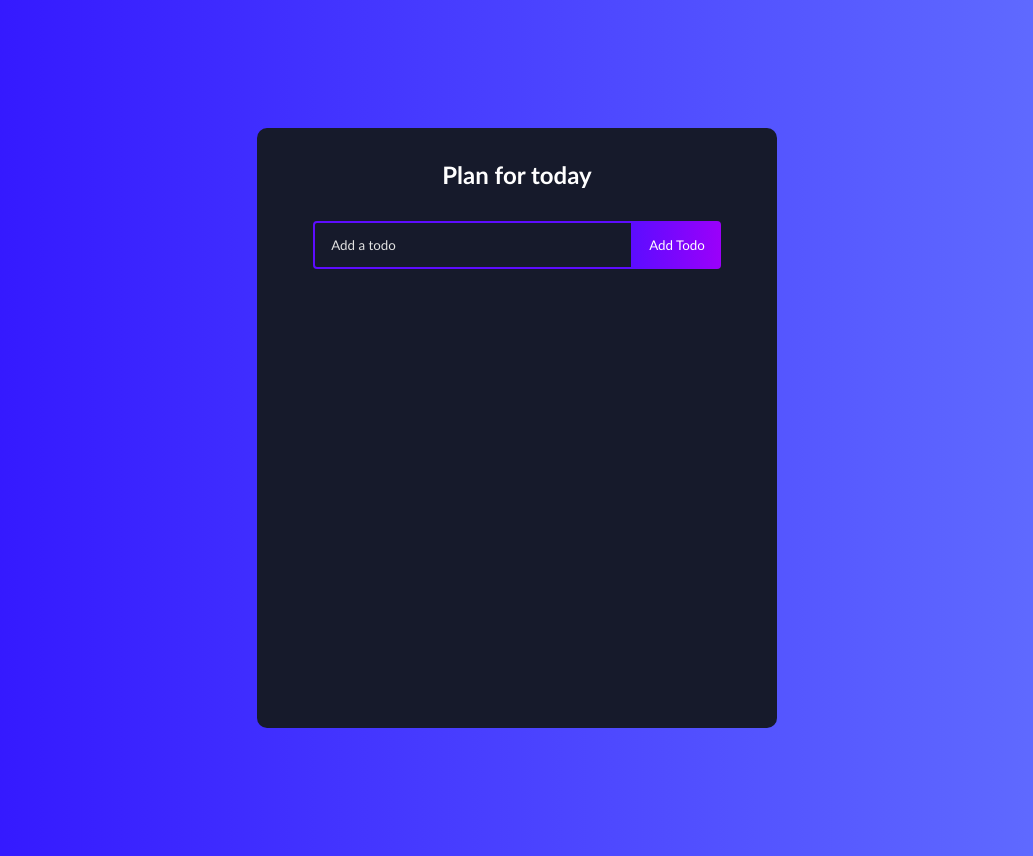
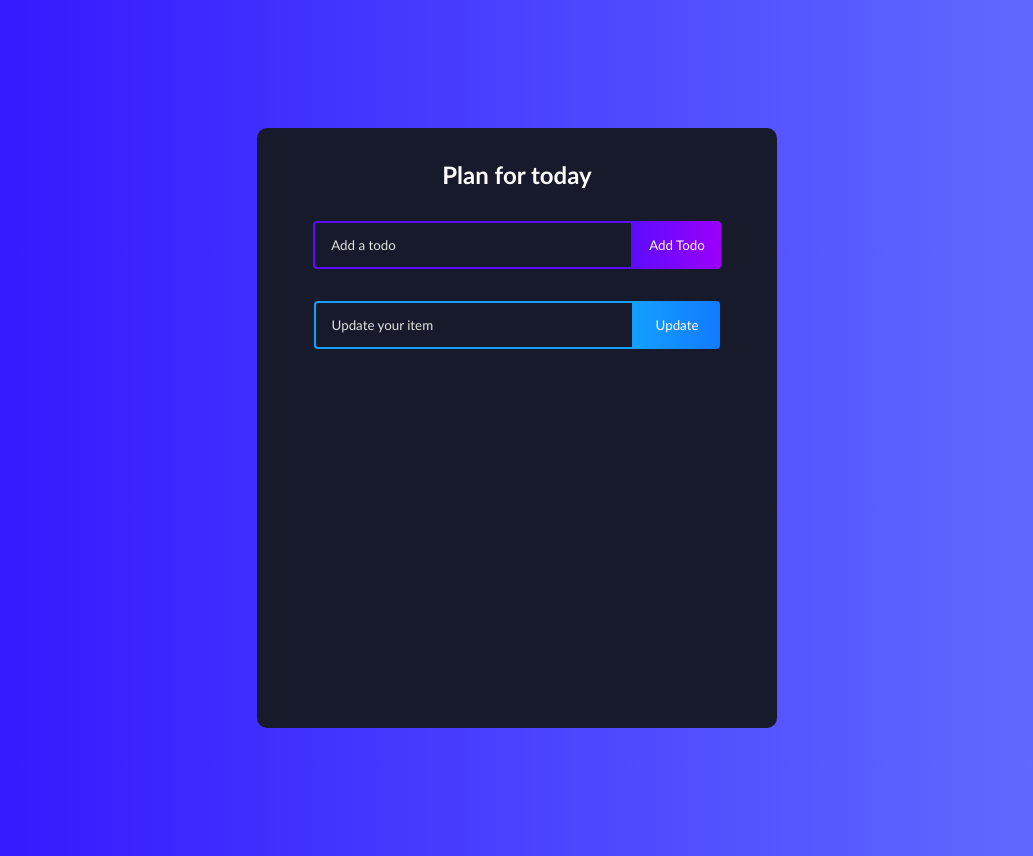
Before and after one commit to breznovic/todolist, a React (Create React App) app: page / in a window 1280 px wide. Shown: the whole page, without its empty margins (123-1156 px from the left). Built offline with nearby package versions, Linux system fonts and the light colour scheme.

Commit message:
Without refactoring

```diff
--- a/package.json
+++ b/package.json
@@ -19,6 +19,7 @@
     "axios": "^0.22.0",
     "react": "^17.0.2",
     "react-dom": "^17.0.2",
+    "react-icons": "^4.3.1",
     "react-redux": "^7.2.5",
     "react-scripts": "4.0.3",
     "redux": "^4.1.1",
--- a/src/components/Todo.tsx
+++ b/src/components/Todo.tsx
@@ -1,11 +1,51 @@
-import React from 'react'
+import React, {useState} from 'react'
 import '../App.css'
+import {v1} from "uuid";
+import {RiCloseCircleLine, TiEdit} from "react-icons/all";
+import TodoForm from "./TodoForm";
 
-function Todo() {
-
-    return <div className=''>
-
-    </div>
+type PropsType = {
+    todos: string
+    completeTodo: (id: string) => void
+    removeTodo: (id: string) => void
+    updateTodo: (id: string, newValue: string) => void
 }
 
-export default Todo
+function Todo(props: PropsType) {
+
+    const [edit, setEdit] = useState({
+        id: v1(),
+        value: ''
+    })
+
+    const submitUpdate = (value: string) => {
+        updateTodo(edit.id, value)
+        setEdit({
+            id: null,
+            value: ''
+        })
+    }
+
+    if (edit.id) {
+        return <TodoForm edit={edit}
+                         onSubmit={submitUpdate}
+                         />
+    }
+
+    return todos.map((todo, index) => (
+        <div className={todo.isComplete ? 'todo-row complete' : 'todo-row'} key={index}>
+            <div key={todo.id} onClick={() => completeTodo(todo.id)}>
+                {todo.text}
+            </div>
+            <div className='icons'>
+                <RiCloseCircleLine onClick={() => removeTodo(todo.id)}
+                                   className='delete-icon'
+                />
+                <TiEdit onClick={() => setEdit({id: todo.id, value: todo.text})}
+                        className='edit-icon'/>
+            </div>
+        </div>
+    ))
+    }
+
+    export default Todo
--- a/src/components/TodoForm.tsx
+++ b/src/components/TodoForm.tsx
@@ -1,22 +1,24 @@
-import React, {FormEvent, useState} from 'react'
+import React, {ChangeEvent, FormEvent, useEffect, useRef, useState} from 'react'
 import '../App.css'
+import {v1} from "uuid";
 
 type PropsType = {
-    onSubmit: () => void
+    onSubmit: (id: string) => void
+    edit: (value: string) => void
 }
 
 function TodoForm(props: PropsType) {
 
-    const [input, setInput] = useState('')
+    const [input, setInput] = useState(props.edit ? props.edit.value : '')
 
-    const handleChange = (e: number) => {
+    const handleChange = (e: ChangeEvent<HTMLInputElement>) => {
         setInput(e.target.value)
     }
 
     const handleSubmit = (e: FormEvent<HTMLFormElement>) => {
         e.preventDefault()
         props.onSubmit({
-            id: Math.floor(Math.random() * 10000),
+            id: v1(),
             text: input
         })
         setInput('')
@@ -24,13 +26,24 @@ function TodoForm(props: PropsType) {
 
     return <div>
         <form className='todo-form' onSubmit={handleSubmit}>
-            <input type='text'
-                   placeholder='Add a todo'
-                   value={input} name='text'
-                   className='todo-input'
-                   onChange={handleChange}
-            />
-            <button className='todo-button'>Add todo</button>
+            {props.edit ? (
+                <><input type='text'
+                                  placeholder='Update your item'
+                                  value={input} name='text'
+                                  className='todo-input edit'
+                                  onChange={handleChange}
+                                  autoFocus
+                />
+                <button className='todo-button edit'>Update</button></>) :
+                (<><input type='text'
+                placeholder='Add a todo'
+                value={input} name='text'
+                className='todo-input'
+                onChange={handleChange}
+                autoFocus
+                />
+                <button className='todo-button'>Add todo</button></>)
+            }
         </form>
     </div>
 }
--- a/src/components/TodoList.tsx
+++ b/src/components/TodoList.tsx
@@ -1,13 +1,14 @@
 import React, {useState} from 'react'
 import '../App.css'
 import TodoForm from "./TodoForm";
+import Todo from "./Todo";
 
 function TodoList() {
 
     const [todos, setTodos] = useState([])
 
-    const addTodo = todo => {
-        if(!todo.text || /^|s*$/.test(todo.text)) {
+    const addTodo = (todo: string) => {
+        if (!todo.text || /^|s*$/.test(todo.text)) {
             return
         }
 
@@ -15,9 +16,36 @@ function TodoList() {
         setTodos(newTodos)
     }
 
+    const updateTodo = (todoId, newValue) => {
+        if (!newValue.text || /^|s*$/.test(newValue.text)) {
+            return
+        }
+        setTodos(prev => prev.map(item => (item.id === todoId ? newValue : item)))
+    }
+
+    const removeTodo = (id: string) => {
+        const removeArr = [...todos].filter(todo => todo.id !== id)
+        setTodos(removeArr)
+    }
+
+    const completeTodo = (id: string) => {
+        let updatedTodos = todos.map(todo => {
+            if (todo.id === id) {
+                todo.isComplete = !todo.isComplete
+            }
+            return todo
+        })
+        setTodos(updatedTodos)
+    }
+
     return <div className=''>
         <h1>Plan for today</h1>
         <TodoForm onSubmit={addTodo}/>
+        <Todo todos={todos}
+              completeTodo={completeTodo}
+              removeTodo={removeTodo}
+              updateTodo={updateTodo}
+        />
     </div>
 }
 
```
Also changed, not shown: 1 other file (tests, documents, lock files or other folders).
